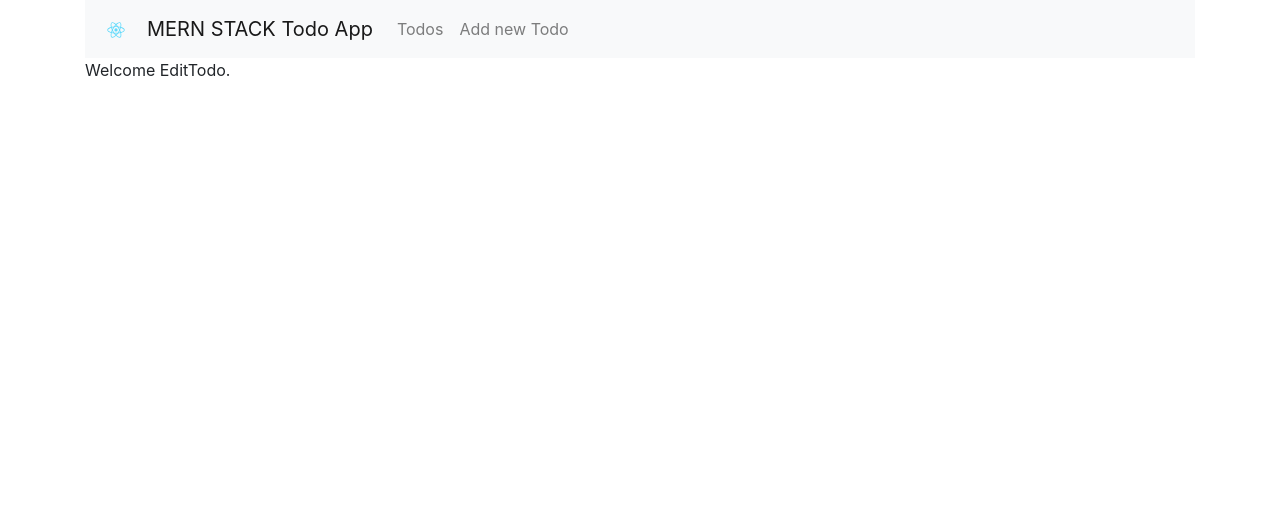
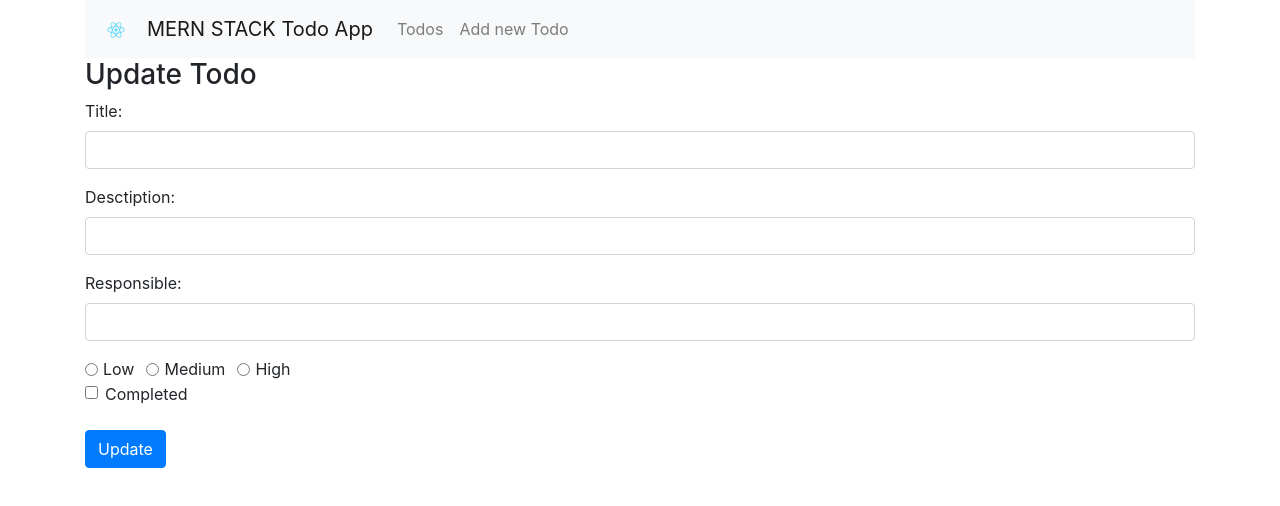
Before and after one commit to ppnwt/mern-todo-app, a React (Create React App) app: page /edit/1 in a window 1280 px wide. Shown: the top 506 px of the page. Built offline with nearby package versions, Linux system fonts and the light colour scheme; no server answers.

Commit message:
add netlify deploy

```diff
--- a/package.json
+++ b/package.json
@@ -3,6 +3,7 @@
   "version": "0.1.0",
   "private": true,
   "dependencies": {
+    "axios": "^0.19.0",
     "bootstrap": "^4.3.1",
     "react": "^16.8.6",
     "react-dom": "^16.8.6",
--- a/src/App.css
+++ b/src/App.css
@@ -23,6 +23,10 @@
   color: #61dafb;
 }
 
+.completed {
+  text-decoration: line-through;
+}
+
 @keyframes App-logo-spin {
   from {
     transform: rotate(0deg);
--- a/src/components/CreateTodo.js
+++ b/src/components/CreateTodo.js
@@ -1,4 +1,5 @@
 import React, {Component} from 'react';
+import axios from 'axios'
 
 export default class CreateTodo extends Component {
 
@@ -61,7 +62,19 @@ export default class CreateTodo extends Component {
     console.log(`Todo Priority: ${this.state.todoPriority}`)
     console.log(`Todo Completed: ${this.state.todoCompleted}`)
 
+    const newTodo = {
+      todo_title: this.state.todoTitle,
+      todo_description: this.state.todoDescription,
+      todo_responsible: this.state.todoResponsible,
+      todo_priority: this.state.todoPriority,
+      todo_completed: this.state.todoCompleted,
+    }
+
+    axios.post('http://localhost:4000/todos/add', newTodo)
+      .then(res => console.log(res.data))
+
     this.setState({
+      todoTitle: '',
       todoDescription: '',
       todoResponsible: '',
       todoPriority: '',
--- a/src/components/EditTodo.js
+++ b/src/components/EditTodo.js
@@ -1,10 +1,170 @@
 import React, {Component} from 'react';
+import axios from 'axios'
 
 export default class EditTodo extends Component {
+
+  constructor(props) {
+    super(props)
+
+    this.onChangeTodoTitle = this.onChangeTodoTitle.bind(this)
+    this.onChangeTodoDescription = this.onChangeTodoDescription.bind(this)
+    this.onChangeTodoResponsible = this.onChangeTodoResponsible.bind(this)
+    this.onChangeTodoPriority = this.onChangeTodoPriority.bind(this)
+    this.onchangeTodoCompleted = this.onchangeTodoCompleted.bind(this)
+    this.onSubmit = this.onSubmit.bind(this)
+
+    this.state = {
+      todoTitle: '',
+      todoDescription: '',
+      todoResponsible: '',
+      todoPriority: '',
+      todoCompleted: false
+    }
+  }
+
+  componentDidMount(){
+    axios.get('http://localhost:4000/todos/'+this.props.match.params.id)
+      .then(response => {
+          this.setState({
+            todoTitle: response.data.todo_title,
+            todoDescription: response.data.todo_description,
+            todoResponsible: response.data.todo_responsible,
+            todoPriority: response.data.todo_priority,
+            todoCompleted: response.data.todo_completed
+          })
+          console.log(response)
+      })
+      .catch(function(error) {
+        console.log(error)
+      })
+  }
+
+  onChangeTodoTitle(e) {
+    this.setState({
+      todoTitle: e.target.value
+    })
+  }
+
+  onChangeTodoDescription(e) {
+    this.setState({
+      todoDescription: e.target.value
+    })
+  }
+
+  onChangeTodoResponsible(e) {
+    this.setState({
+      todoResponsible: e.target.value
+    })
+  }
+
+  onChangeTodoPriority(e) {
+    this.setState({
+      todoPriority: e.target.value
+    })
+  }
+
+  onchangeTodoCompleted(e) {
+    this.setState({
+      todoCompleted: !this.state.todo_completed
+    })
+  }
+
+  onSubmit(e) {
+    e.preventDefault();
+    const object = {
+      todo_title: this.state.todoTitle,
+      todo_description: this.state.todoDescription,
+      todo_responsible: this.state.todoResponsible,
+      todo_priority: this.state.todoPriority,
+      todo_completed: this.state.todoCompleted
+    }
+
+    axios.post('http://localhost:4000/todos/update/'+this.props.match.params.id, object)
+      .then(res => console.log(res.data))
+
+    this.props.history.push('/')
+  }
+
   render(){
     return(
         <div>
-          <p>Welcome EditTodo.</p>
+          <h3>Update Todo</h3>
+          <form onSubmit={this.onSubmit}>
+            <div className="form-group">
+              <label>Title: </label>
+              <input type="text"
+                     className="form-control"
+                     value={this.state.todoTitle}
+                     onChange={this.onChangeTodoTitle}
+                     />
+            </div>
+            <div className="form-group">
+              <label>Desctiption: </label>
+              <input type="text"
+                     className="form-control"
+                     value={this.state.todoDescription}
+                     onChange={this.onChangeTodoDescription}
+                     />
+            </div>
+            <div className="form-group">
+              <label>Responsible: </label>
+              <input type="text"
+                     className="form-control"
+                     value={this.state.todoResponsible}
+                     onChange={this.onChangeTodoResponsible}
+                     />
+            </div>
+            <div className="form-group">
+              <div className="form-check form-check-inline">
+                <input type="radio"
+                      className="form-check-input"
+                      name="priorityOptions"
+                      id="priorityLow"
+                      value="Low"
+                      checked={this.state.todoPriority === 'Low'}
+                      onChange={this.onChangeTodoPriority}
+                      />
+                <label className="form-check-label">Low</label>
+              </div>
+              <div className="form-check form-check-inline">
+                <input type="radio"
+                      className="form-check-input"
+                      name="priorityOptions"
+                      id="priorityMedium"
+                      value="Medium"
+                      checked={this.state.todoPriority === 'Medium'}
+                      onChange={this.onChangeTodoPriority}
+                      />
+                <label className="form-check-label">Medium</label>
+              </div>
+              <div className="form-check form-check-inline">
+                <input type="radio"
+                      className="form-check-input"
+                      name="priorityOptions"
+                      id="priorityHigh"
+                      value="High"
+                      checked={this.state.todoPriority === 'High'}
+                      onChange={this.onChangeTodoPriority}
+                      />
+                <label className="form-check-label">High</label>
+              </div>
+              <div className="form-check">
+                <input type="checkbox"
+                      className="form-check-input"
+                      id="completedCheckbox"
+                      name="completedCheckbox"
+                      onChange={this.onchangeTodoCompleted}
+                      checked={this.state.todo_completed}
+                      value={this.state.todo_completed}
+                      />
+                <label className="form-check-label">Completed</label>
+              </div>
+              <br/>
+              <div className="form-group">
+                <input type="submit" value="Update" className="btn btn-primary" />
+              </div>
+            </div>
+          </form>
         </div>
     )
   }
--- a/src/components/TodoList.js
+++ b/src/components/TodoList.js
@@ -1,10 +1,76 @@
 import React, {Component} from 'react';
+import { Link } from 'react-router-dom'
+import axios from 'axios'
+
+const Todo = props => (
+  <tr>
+    <td className={props.todo.todo_completed ? 'completed' : ''}>{props.todo.todo_title}</td>
+    <td className={props.todo.todo_completed ? 'completed' : ''}>{props.todo.todo_description}</td>
+    <td className={props.todo.todo_completed ? 'completed' : ''}>{props.todo.todo_responsible}</td>
+    <td className={props.todo.todo_completed ? 'completed' : ''}>{props.todo.todo_priority}</td>
+    <td>
+      <Link to={"/edit/"+props.todo._id}>Edit</Link>
+    </td>
+  </tr>
+)
+
 
 export default class TodoList extends Component {
+  _isMounted = false;
+  constructor(props) {
+    super(props)
+    this.state = {todos: []}
+  }
+
+  componentDidMount() {
+    this._isMounted = true;
+    axios.get('http://localhost:4000/todos/')
+      .then(response => {
+        this.setState({ todos: response.data })
+      })
+      .catch(function(error) {
+        console.log(error)
+      })
+  }
+
+  componentWillUnmount(){
+    this._isMounted = false;
+  }
+
+  componentDidUpdate() {
+    axios.get('http://localhost:4000/todos/')
+      .then(response => {
+        this.setState({ todos: response.data })
+      })
+      .catch(function(error) {
+        console.log(error)
+      })
+  }
+
+  TodoList(){
+    return this.state.todos.map(function(currentTodo, i) {
+      return <Todo todo={currentTodo} key={i} />
+    })
+  }
+
   render(){
     return(
         <div>
-          <p>Welcome TodoList.</p>
+          <h3>Todo Lists</h3>
+          <table className="table table-striped" style={{ marginTop: 20 }}>
+            <thead>
+              <tr>
+                <th>Title</th>
+                <th>Description</th>
+                <th>Responsible</th>
+                <th>Priority</th>
+                <th>Actions</th>
+              </tr>
+            </thead>
+            <tbody>
+              { this.TodoList() }
+            </tbody>
+          </table>
         </div>
     )
   }
```
Also changed, not shown: 1 other file (tests, documents, lock files or other folders).
